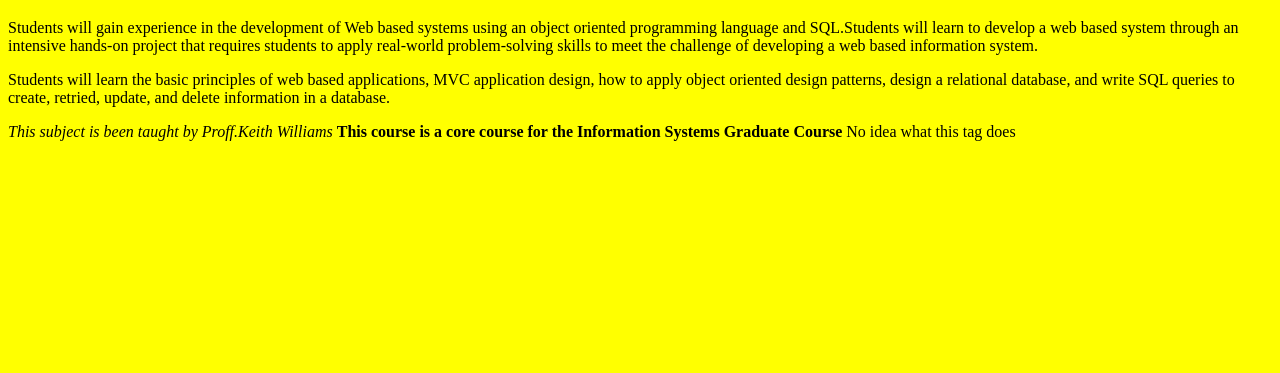
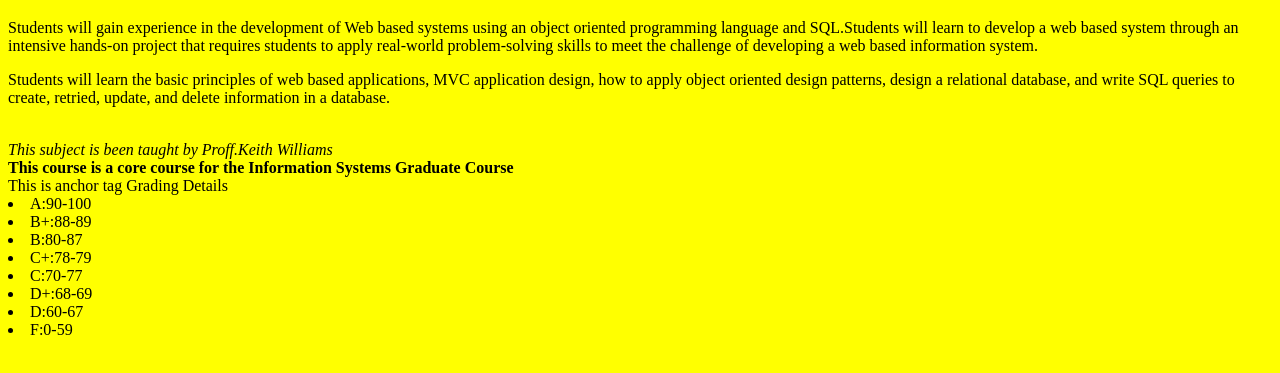
Before and after one commit to sanchitkul/Fall1, a plain HTML site: page index.html in a window 1280 px wide. Shown: the part 87-460 px from the top of the page. Drawn offline with Linux system fonts and the light colour scheme.

Commit message:
Added List tag

```diff
--- a/index.html
+++ b/index.html
@@ -10,9 +10,13 @@ to apply real-world problem-solving skills to meet the challenge of developing
 a web based information system.<p> Students will learn the basic principles of
 web based applications, MVC application design, how to apply object oriented
 design patterns, design a relational database, and write SQL queries to create,
-retried, update, and delete information in a database.</p>
+retried, update, and delete information in a database.</p><br>
 <i>This subject is been taught by Proff.Keith Williams</i>
+<br>
 <b>This course is a core course for the Information Systems Graduate Course</b>
-<a> No idea what this tag does</a>
+<br>
+<a>This is anchor tag</a>
+Grading Details
+<li>A:90-100</li><li>B+:88-89</li><li>B:80-87</li><li>C+:78-79</li><li>C:70-77</li><li>D+:68-69</li><li>D:60-67</li><li>F:0-59</li>
 </body>
 <html>
```
